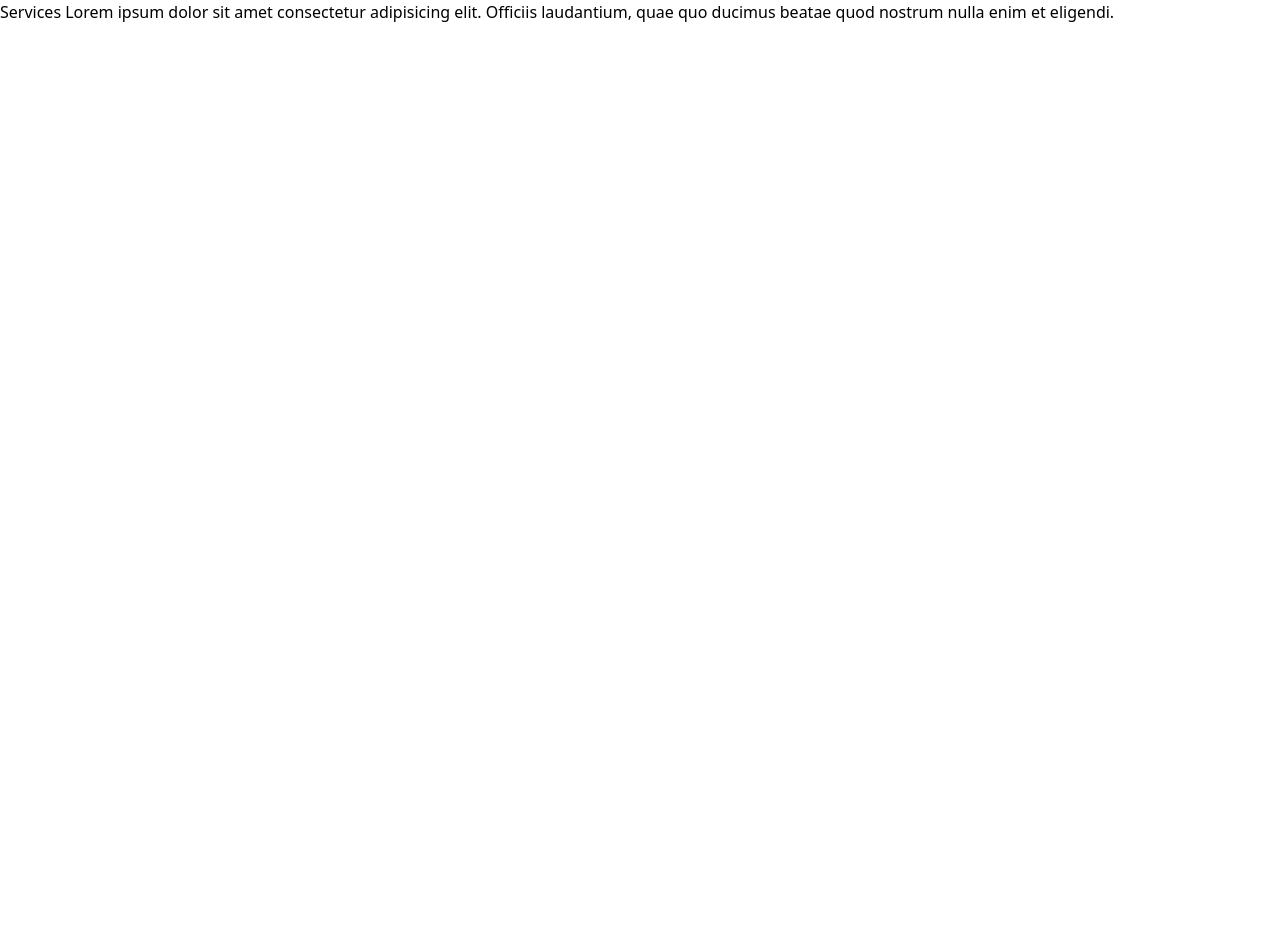
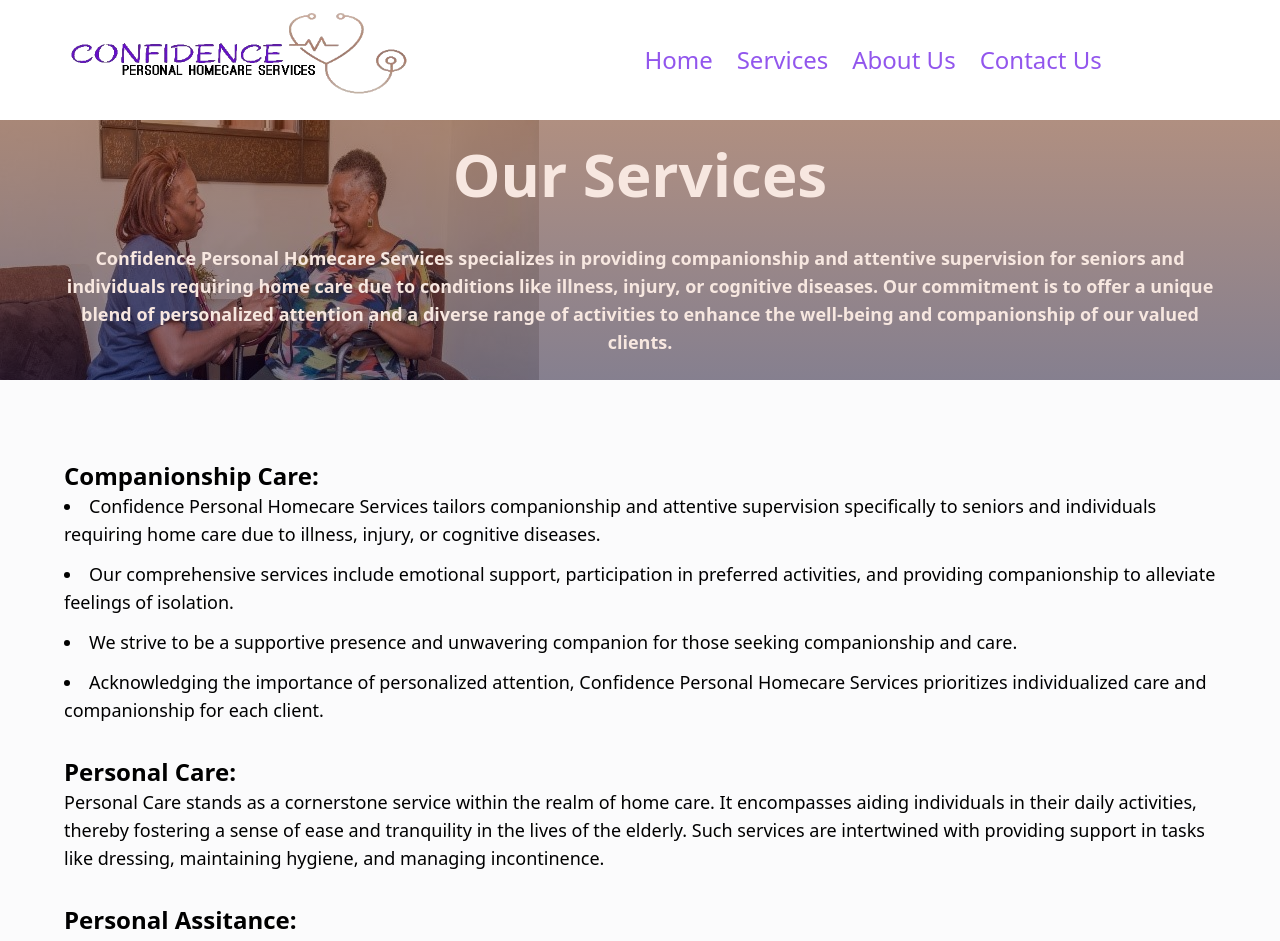
Before and after one commit to Sholafunmi/confidencehomecare, a React (Vite) app: page /services in a window 1280 px wide. Shown: the top 941 px of the page. Before the commit the page ends 800 px from the top, so only its background shows below. Built offline with nearby package versions, Linux system fonts and the light colour scheme.

Commit message:
services

```diff
--- a/src/components/Home/Features.jsx
+++ b/src/components/Home/Features.jsx
@@ -8,7 +8,7 @@ const Features = () => {
   return (
     <div className='features w-full h-fit md:flex justify-center items-center mt-14 py-6 md:py-20 md:gap-10 ' >
 
-                        <Link className=' w-[95%]  md:w-[28%] h-[350px]  '   to="/services"  smooth={true} offset={50} duration={500} >
+                        {/* <Link className=' w-[95%]  md:w-[28%] h-[350px]  '   to="/services"  smooth={true} offset={50} duration={500} >
                           <div name='servicebox' className="servicebox flex-col h-full  w-full mb-5 md:mb-0 ml-[2.5%] md:ml-0 border-8 border-[#d5796d] ">
                               <div className="servicesTop h-[80%] w-full flex"></div>
 
@@ -19,28 +19,40 @@ const Features = () => {
                               </div>
 
                             </div>
-                        </Link>
+                        </Link> */}
+
+                        <div name='aboutbox' className="aboutbox flex-col w-[95%] h-[350px] md:w-[28%] mb-5 md:mb-0 ml-[2.5%] md:ml-0 border-8 border-[#d5796d]  ">
+                          <a className="servicesTop h-[80%] w-full flex "href="/services">
+
+                          </a>
+
+                          <div className='aboutBottom  h-[20%] w-full flex justify-center text-[#442572] bg-[#fff] '>
+                              <a className='flex items-center font-bold text-[20px]' href="/services">Services</a>
+                          </div>
+
+                        </div>
+
 
 
                    <div name='aboutbox' className="aboutbox flex-col w-[95%] h-[350px] md:w-[28%] mb-5 md:mb-0 ml-[2.5%] md:ml-0 border-8 border-[#d5796d]  ">
-                        <a className="aboutTop h-[80%] w-full flex "href="">
+                        <a className="aboutTop h-[80%] w-full flex "href="/about">
 
                         </a>
 
                         <div className='aboutBottom  h-[20%] w-full flex justify-center text-[#442572] bg-[#fff] '>
-                            <a className='flex items-center font-bold text-[20px]' href="">About Us</a>
+                            <a className='flex items-center font-bold text-[20px]' href="/about">About Us</a>
                         </div>
 
                    </div>
 
 
                    <div name='contactbox' className="contactbox flex-col w-[95%] h-[350px] md:w-[28%] mb-5 md:mb-0 ml-[2.5%] md:ml-0 border-8 border-[#d5796d] ">
-                        <a className="contactTop h-[80%] w-full flex "href="">
+                        <a className="contactTop h-[80%] w-full flex "href="/contact">
 
                         </a>
 
                         <div className='contactBottom  h-[20%] w-full flex justify-center text-[#442572] bg-[#fff] '>
-                            <a className='flex items-center font-bold text-[20px] ' href="">Contact Us</a>
+                            <a className='flex items-center font-bold text-[20px] ' href="/contact">Contact Us</a>
                         </div>
 
                    </div>
--- a/src/components/Home/Navbar.jsx
+++ b/src/components/Home/Navbar.jsx
@@ -14,33 +14,37 @@ const Navbar = () => {
   return (
     <nav>
       <div className='w-full h-[120px] flex justify-between md:justify-start md:gap-[15%] lg:gap-[20%] items-center px-2 md:px-[5%] bg-[#fff] text-gray-300 '>
-        <div>
-            <img className='w-[220px] lg:w-[350px] md:w-[250px]' src={Logo} alt="brand Logo" />
-        </div>
+         <Link   to="/"  smooth={true} offset={50} duration={500} >
+          <img className='w-[220px] lg:w-[350px] md:w-[250px]' src={Logo} alt="brand Logo" />
+         </Link>
+
+        {/* <div>
+
+        </div> */}
 
         {/*DESKTOP MENU  */}
         <div >
            <ul className=' hidden md:flex gap-6 lg:text-2xl md:text-lg text-[#9256ed]'>
-           <li className='cursor-pointer menuItem '>
-                <Link   to="home"  smooth={true} offset={50} duration={500} >
+           <li className='menuItem '>
+                <Link   to="/"  smooth={true} offset={50} duration={500} >
                   Home
                 </Link>
               </li>
 
-              <li  className='cursor-pointer menuItem'>
-                <Link  to="/services"  smooth={true} offset={50} duration={500} >
+              <li  className='menuItem'>
+                <Link  to="/services "  smooth={true} offset={50} duration={500} >
                   Services
                 </Link>
               </li>
 
-              <li className='cursor-pointer menuItem'>
-                <Link  to="aboutbox "  smooth={true} offset={50} duration={500} >
+              <li className='menuItem'>
+                <Link  to="/about "  smooth={true} offset={50} duration={500} >
                   About Us
                 </Link>
               </li>
 
-              <li className='cursor-pointer menuItem'>
-                <Link  to="contactbox"  smooth={true} offset={50} duration={500} >
+              <li className='menuItem'>
+                <Link  to="/contact"  smooth={true} offset={50} duration={500} >
                   Contact Us
                 </Link>
               </li>
@@ -59,26 +63,27 @@ const Navbar = () => {
            <ul className={!nav ? 'hidden' : '  absolute top-0 left-0 w-full h-screen bg-[#2c1353] text-gray-50 flex flex-col justify-center items-center text-3xl gap-8 '}>
 
 
-           <li  className='cursor-pointer menuItem'>
-                <Link   to="vision"  smooth={true} offset={50} duration={500} >
+           <li  className='menuItem'>
+                <Link   to="/"  smooth={true} offset={50} duration={500} >
                   Home
                 </Link>
               </li>
 
-              <li  className='cursor-pointer menuItem'>
-                <Link  to="servicebox"  smooth={true} offset={50} duration={500} >
+
+              <li  className=' menuItem'>
+                <Link  to="/services "  smooth={true} offset={50} duration={500} >
                   Services
                 </Link>
               </li>
 
-              <li className='cursor-pointer menuItem'>
-                <Link  to="aboutbox"  smooth={true} offset={50} duration={500} >
+              <li className=' menuItem'>
+                <Link  to="/about"  smooth={true} offset={50} duration={500} >
                   About Us
                 </Link>
               </li>
 
-              <li className='cursor-pointer menuItem'>
-                <Link  to="contactbox"  smooth={true} offset={50} duration={500} >
+              <li className='menuItem'>
+                <Link  to="/contact"  smooth={true} offset={50} duration={500} >
                   Contact Us
                 </Link>
               </li>
--- a/src/components/Pages/About.jsx
+++ b/src/components/Pages/About.jsx
@@ -1,8 +1,13 @@
 import React from 'react'
+import Navbar from '../Home/Navbar'
+
 
 const About = () => {
   return (
-    <div>About
+    <div  id='about' className='about'>
+    <Navbar />
+
+    About
         Lorem ipsum dolor, sit amet consectetur adipisicing elit. Distinctio
         voluptas,
         voluptatem ipsum repellat quo cum quas eligendi maxime rem aperiam?
--- a/src/components/Pages/Home.jsx
+++ b/src/components/Pages/Home.jsx
@@ -8,7 +8,7 @@ import About from './About'
 
 const Home = () => {
   return (
-    <div className='flex flex-col gap-4'>
+    <div name='home' id='home' className='flex flex-col gap-4'>
         <Navbar />
         <Hero />
         <Features/>
--- a/src/components/Pages/Services.jsx
+++ b/src/components/Pages/Services.jsx
@@ -1,14 +1,122 @@
 import React from 'react'
+import Navbar from '../Home/Navbar'
 
 
 const Services = () => {
   return (
-    <div id='services' name='services' className='services'>
-        Services
-        Lorem ipsum dolor sit amet consectetur adipisicing elit.
-         Officiis laudantium, quae quo ducimus beatae quod nostrum
-         nulla enim et eligendi.
+
+    <div id='services' name='services' className='services w-full h-fit flex flex-col justify-center '>
+      <Navbar />
+      <div className="servicesContent w-full flex flex-col justify-center ">
+      {/* text-[#cf8d70]  */}
+      {/* bg-[#23113e]  */}
+        <div className=' servicesIntro flex flex-col h-fit px-[5%] py-6 text-[#f7e7e0] '>
+
+          <h3 className='text-center pb-10 text-4xl md:text-6xl font-bold ' >Our Services</h3>
+          <p>
+              <p className='text-lg font-bold text-center'>
+                Confidence Personal Homecare Services specializes in providing companionship and attentive
+                supervision for seniors and individuals requiring home care due to conditions like illness, injury, or cognitive diseases.
+                Our commitment is to offer a unique blend of personalized attention and a diverse range of activities to enhance the well-being and companionship of our valued clients.
+              </p>
+          </p>
+        </div>
+
+        {/* bg-[#e26c3a] */}
+        <div className='servicesbody flex flex-col w-full px-[5%] text-black py-20 gap-8 text-lg bg-[#fbfbfc]'>
+          <div>
+              {/* <hr className='bg-[#ef7541] ' /> */}
+                <p className='text-2xl font-bold ' >Companionship Care:</p>
+                <p className='text-lg flex flex-col text-left gap-3 '>
+                  <li>Confidence Personal Homecare Services tailors companionship and attentive supervision specifically to seniors and individuals requiring home care due to illness, injury, or cognitive diseases.</li>
+                  <li>Our comprehensive services include emotional support, participation in preferred activities, and providing companionship to alleviate feelings of isolation.</li>
+                  <li>We strive to be a supportive presence and unwavering companion for those seeking companionship and care.</li>
+                  <li>Acknowledging the importance of personalized attention, Confidence Personal Homecare Services prioritizes individualized care and companionship for each client.</li>
+                </p>
+          </div>
+
+
+          <div>
+          {/* <hr /> */}
+              <p className='text-2xl font-bold ' >Personal Care:</p>
+              <p className='text-lg'>
+                Personal Care stands as a cornerstone service within the realm of home care. It encompasses aiding individuals in their daily activities, thereby fostering
+                a sense of ease and tranquility in the lives of the elderly.
+                Such services are intertwined with providing support in tasks like dressing, maintaining hygiene, and managing incontinence.
+              </p>
+          </div>
+
+          <div>
+            <p className='text-2xl font-bold' >Personal Assitance:</p>
+            <p className='text-lg'>
+             Moreover, drawing from our wealth of experience in delivering personalized care programs, we extend support to
+            individuals within the familiar surroundings of their homes. Our array of personal assistance services encompasses:
+             </p>
+             <p className='text-lg flex flex-col gap-2'>
+                <li>Bathing or showering</li>
+                <li>Dressing and grooming</li>
+                <li>Hair, skin, and nail care</li>
+                <li>Oral hygiene</li>
+                <li>Shaving</li>
+                <li>Toileting/incontinence care</li>
+                <li>Assistance with walking and exercises</li>
+                <li>Reminders for medication</li>
+                <li>Assistance with feeding</li>
+              </p>
+          </div>
+
+          <div>
+            <p className='text-2xl font-bold' >Household Assistance:</p>
+            <p>At our service, we take pride in maintaining the cleanliness and safety of your home, offering
+                round-the-clock support, seven days a week. Whether you're just beginning to explore in-home
+                assistance or seeking ongoing care, our homemaking services ensure a comfortable and secure
+                environment. Our comprehensive offerings include:
+            </p>
+
+            <p className='flex flex-col gap-2'>
+              <li>Thoughtful meal planning and preparation</li>
+            <li>Meticulous light housekeeping</li>
+            <li>Thorough vacuuming and dusting</li>
+            <li>Effective sweeping and mopping</li>
+            <li>Freshening up bed linens</li>
+            <li>Prompt laundry services</li>
+            <li>Sparkling dishwashing</li>
+            <li>Detailed bathroom and kitchen cleaning</li>
+            <li>Efficient trash removal</li>
+            <li>Personalized assistance with mail sorting and reading, and more.</li>
+
+            </p>
+
+
+          </div>
+
+
+          <div>
+            <p className='text-2xl font-bold' >Household Responsibilities:</p>
+              <p className='text-lg'>Home care services encompass various household chores and cleaning tasks, whereas
+                  home health care primarily focuses on aiding individuals in their recovery from
+                  illness or injury. Professionals in home health care typically include home health
+                  aides.
+              </p>
+          </div>
+
+
+          <div>
+            <p className='text-2xl font-bold'> Meal Preparation Support:</p>
+
+            <p className='text-lg'>At Confidence Personal Homecare Services, we provide professional assistance with
+            meal preparation daily and weekly, ensuring our clients have nourishing meals ready
+            when needed. This allows clients to maintain their independence and comfort in their
+            own homes, even when they are unable to cook for themselves. </p>
+          </div>
+
+        </div>
+
+      </div>
+
+      {/* import footer  */}
     </div>
+
   )
 }
 
--- a/src/index.css
+++ b/src/index.css
@@ -53,6 +53,19 @@ body {
   background-size: cover;
   background-repeat: no-repeat;
 }
+
+
+
+
+/* text-[#cf8d70]  */
+      /* {bg-[#23113e] } */
+.servicesIntro{
+  background-position: center ;
+  background-size: cover;
+  background: linear-gradient(rgba(98, 32, 3, 0.5), rgba(13, 1, 32, 0.5)), no-repeat url('./assets/images/pic5.jpg');
+}
+
+
 
 
 
```
Also changed, not shown: src/Routers.jsx (+4 -4 lines).
